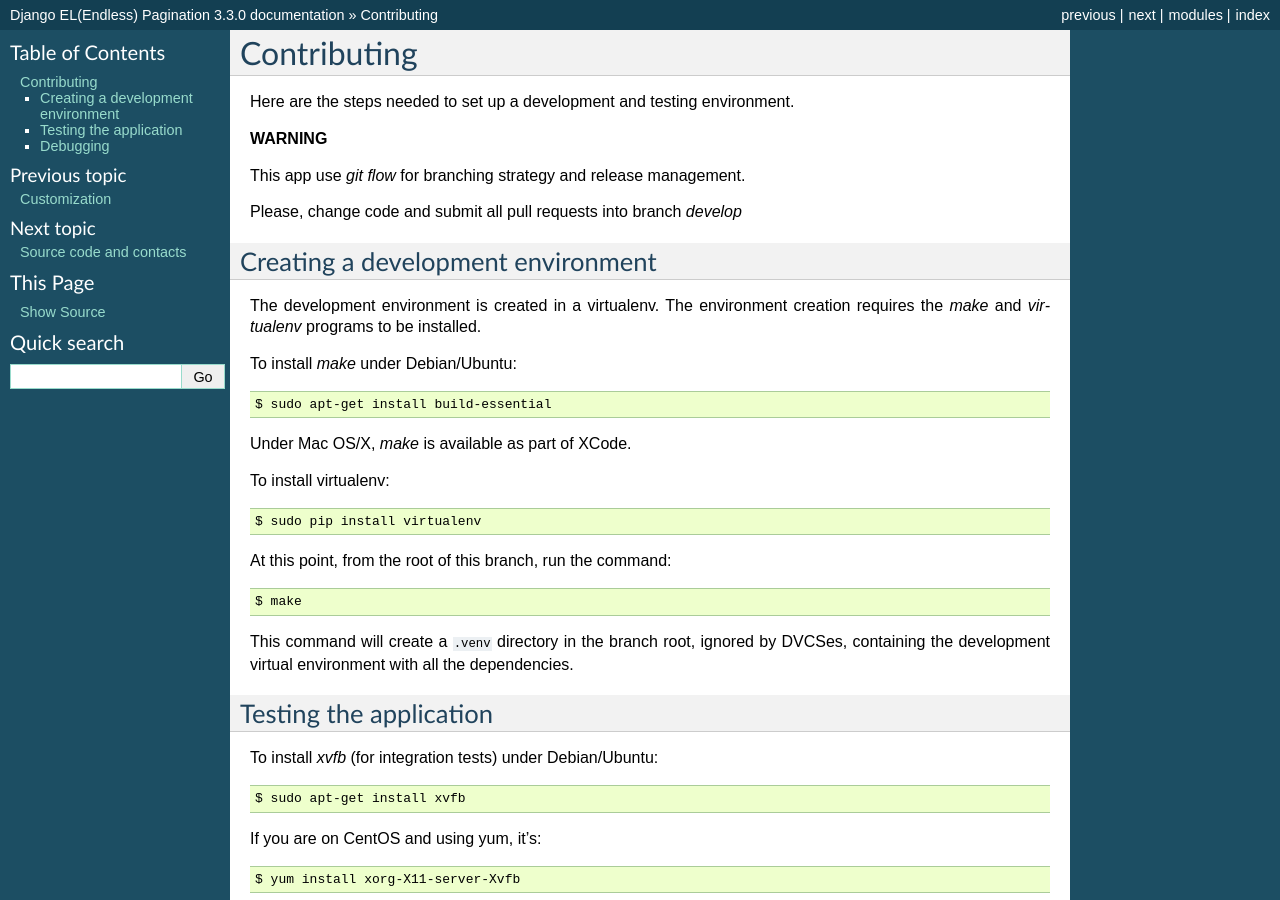
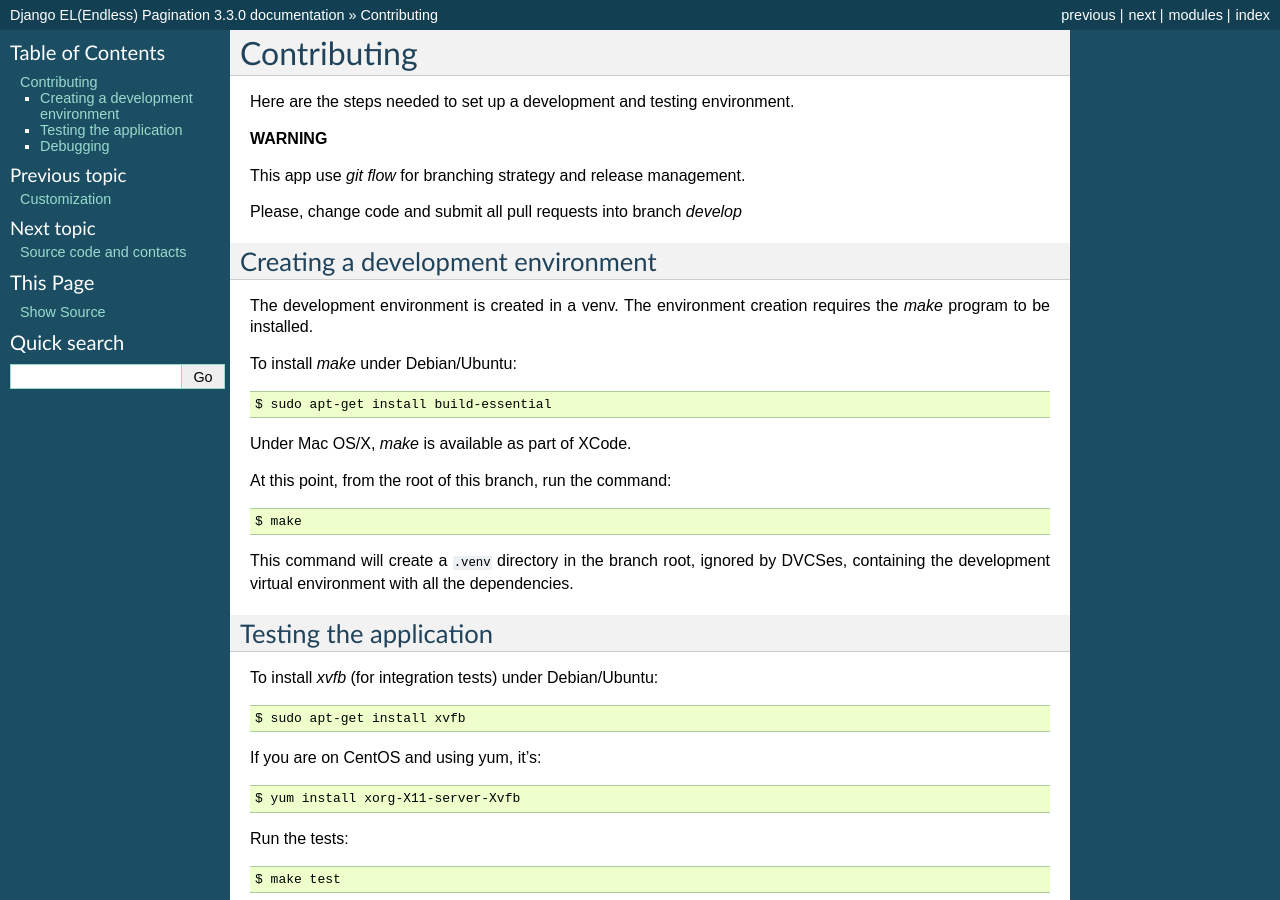
Before and after one commit to shtalinberg/django-el-pagination, a Sphinx documentation site: the page built from doc/contributing.rst, in a window 1280 px wide and 900 px high. Built offline with Sphinx 7.4.7, drawn with Linux system fonts in a browser that asks for light colours.

Commit message:
Use the builtin venv instead of virtualenv

```diff
--- a/doc/contributing.rst
+++ b/doc/contributing.rst
@@ -13,18 +13,14 @@
 Creating a development environment
 ~~~~~~~~~~~~~~~~~~~~~~~~~~~~~~~~~~
 
-The development environment is created in a virtualenv. The environment
-creation requires the *make* and *virtualenv* programs to be installed.
+The development environment is created in a venv. The environment
+creation requires the *make* program to be installed.
 
 To install *make* under Debian/Ubuntu::
 
     $ sudo apt-get install build-essential
 
 Under Mac OS/X, *make* is available as part of XCode.
-
-To install virtualenv::
-
-    $ sudo pip install virtualenv
 
 At this point, from the root of this branch, run the command::
 
```
Also changed, not shown: 3 other files.
